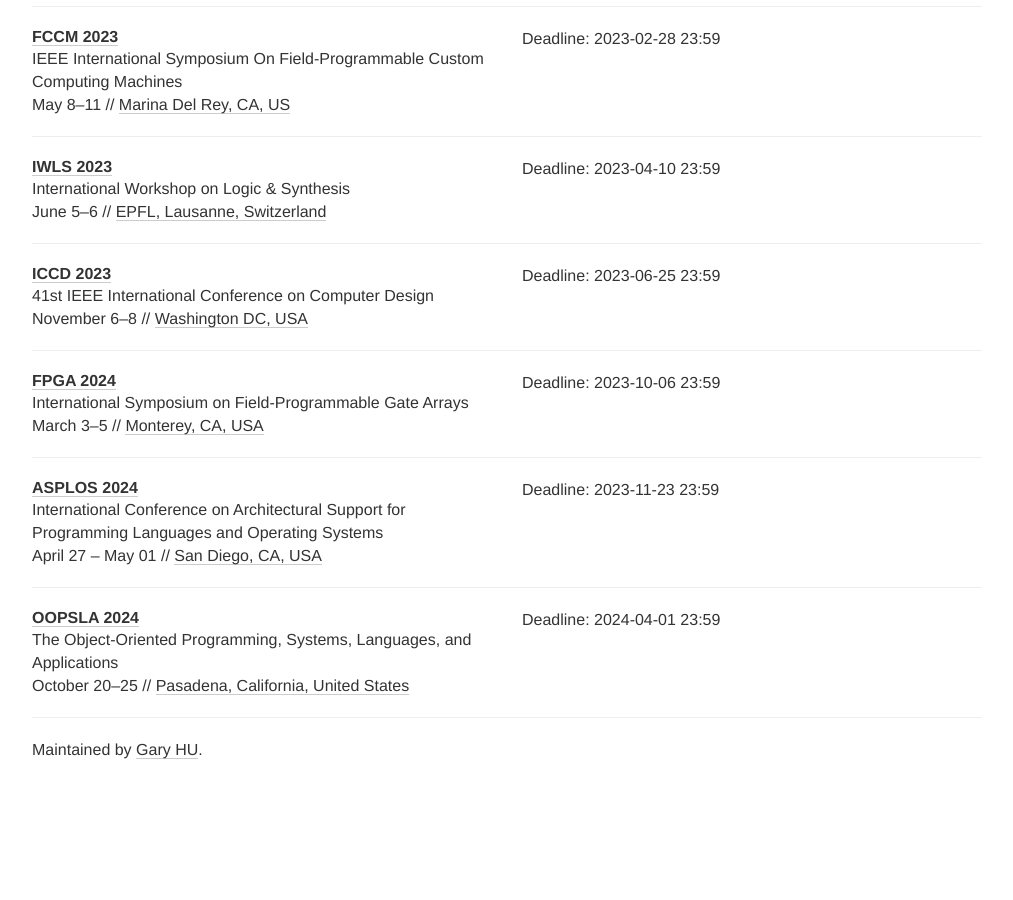
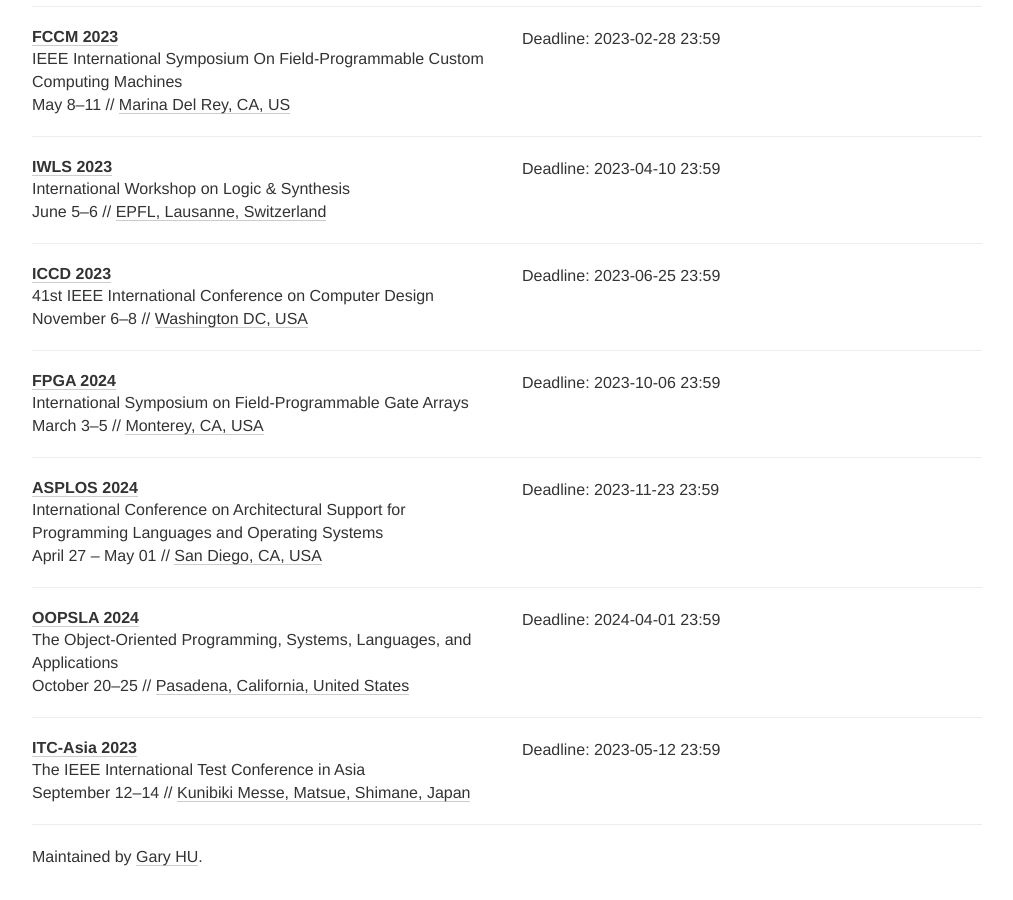
Before and after one commit to Gy-Hu/EDA_FV_conference_deadline, a Jekyll site: the page built from index.html, in a window 1280 px wide and 900 px high, scrolled down 2845 px. Shown: the whole window, without its empty margins (133-1146 px from the left). Built offline with Jekyll 4.4.1, drawn with Linux system fonts in a browser that asks for light colours; nearby versions of some CDN libraries; comment, search, counter and statistics services are not loaded; before the commit the page ends 3638 px from its top, so only the background shows below that.

Commit message:
update Asia-ITC

```diff
--- a/_data/conferences.yml
+++ b/_data/conferences.yml
@@ -251,3 +251,12 @@
   deadline: ["2024-04-01 23:59"]
   place: Pasadena, California, United States
   tags: [PL]
+
+- name: ITC-Asia
+  year: 2023
+  date: September 12-14
+  description: The IEEE International Test Conference in Asia
+  link: https://www.itc-asia.info.hiroshima-cu.ac.jp/2023/
+  deadline: ["2023-05-12 23:59"]
+  place: Kunibiki Messe, Matsue, Shimane, Japan
+  tags: [TES]
```
